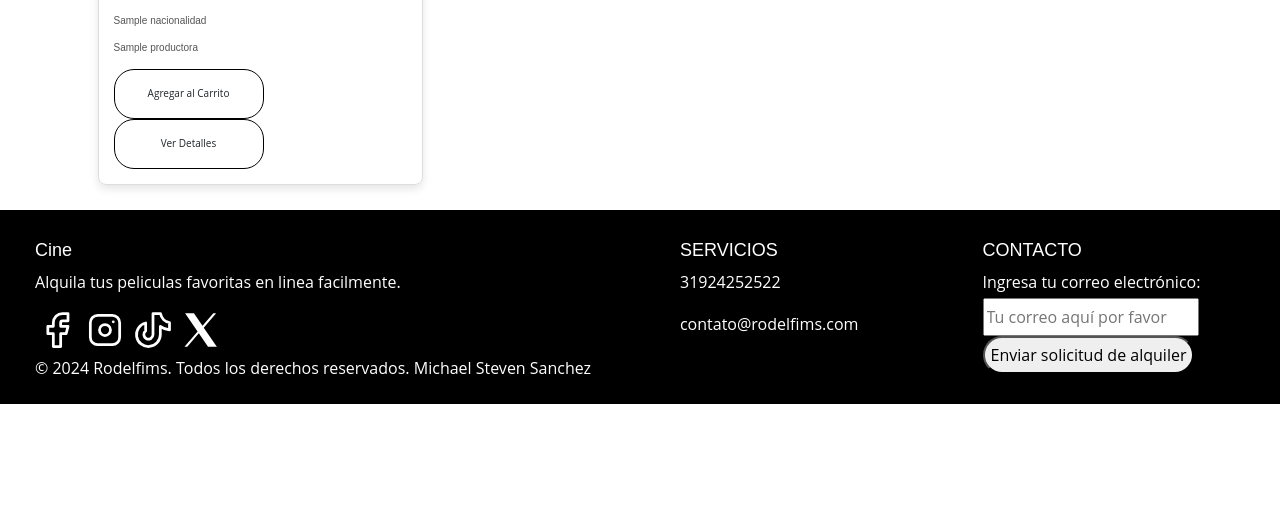
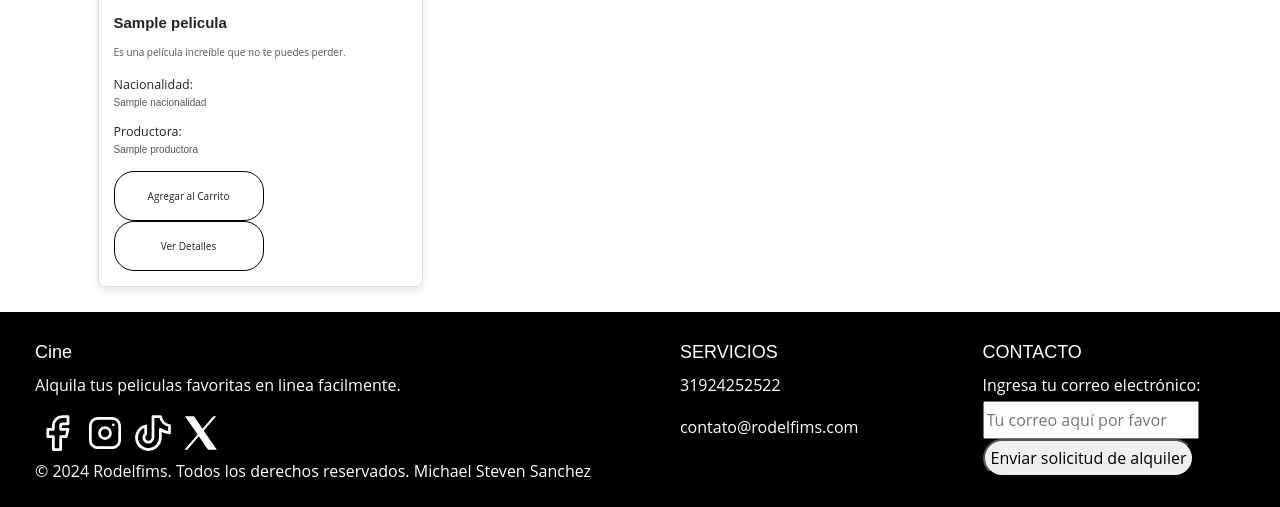
Before and after one commit to stevenbisbi/rodelfims-bd1, a Django app: template alquiler/templates/alquiler.html in a window 1280 px wide. Shown: the part 657-1164 px from the top of the page. Before the commit the page ends 1061 px from the top, so only its background shows below. Run offline with Django 5.2, Linux system fonts and the light colour scheme; the template is opened without the code that fills it: most values are stand-ins (such as "Sample title", 1, 10 or a date in 2020).

Commit message:
alquiler empezado

```diff
--- a/alquiler/templates/alquiler.html
+++ b/alquiler/templates/alquiler.html
@@ -17,6 +17,7 @@
         <h1 class="text-center mb-4">Selección de Películas</h1>
 
         <div class="row">
+            <h1>{{peliculas.Titulo}}</h1>
             {% if peliculas %}
                 {% for pelicula in peliculas %}
                 <div class="col-md-4">
@@ -25,8 +26,10 @@
                         <div class="movie-details">
                             <h2 class="movie-title">{{ pelicula.Titulo }}</h2>
                             <p class="movie-description">Es una película increíble que no te puedes perder.</p>
-                            <h3 class="movie-description">{{ pelicula.Nacionalidad }}</h3>
-                            <h3 class="movie-description">{{ pelicula.Productora }}</h3>
+                            <h5>Nacionalidad:</h5>
+                            <h4 class="movie-description">{{ pelicula.Nacionalidad }}</h4>
+                            <h5>Productora:</h5>
+                            <h4 class="movie-description">{{ pelicula.Productora }}</h4>
                             <button class="btn button">Agregar al Carrito</button>
                             <button class="btn button">Ver Detalles</button>
                         </div>
--- a/alquiler/urls.py
+++ b/alquiler/urls.py
@@ -3,7 +3,7 @@ from alquiler import views  # Asegúrate de importar tus vistas correctamente
 
 urlpatterns = [
     path('', views.home, name='home'),
-    path('alquiler/', views.alquiler, name='alquiler'),
+    path('alquiler/', views.peliculas, name='alquiler'),
     path('signin/', views.signin, name='signin'),
     path('signup/', views.signup, name='signup'),
     path('ver/', views.mi_vista, name='ver'),
```
Also changed, not shown: alquiler/views.py (+13 -6 lines).
